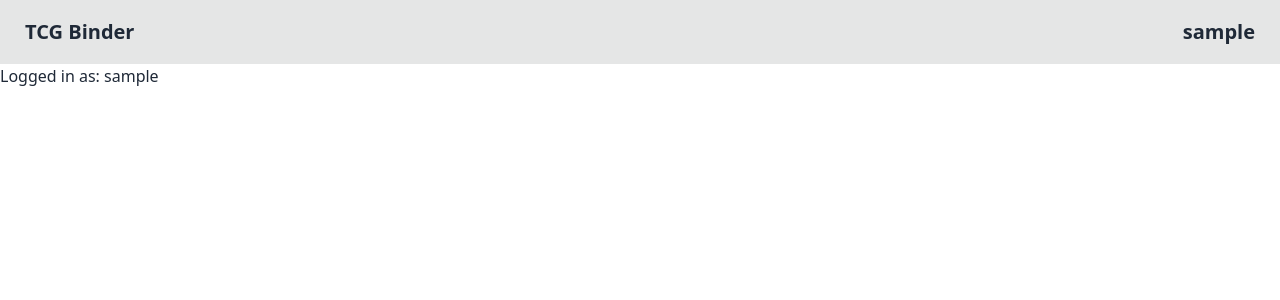
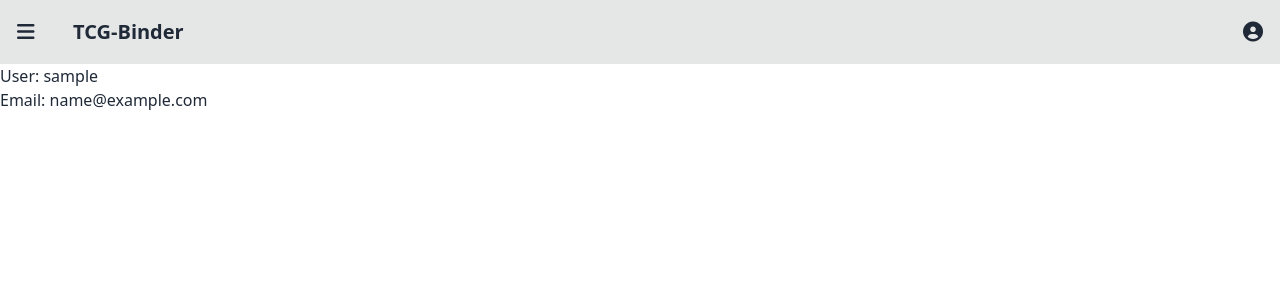
Before and after one commit to PepperJam-Loser/TCG-Binder, a Django app: page /accounts/profile/ in a window 1280 px wide. Shown: the top 300 px of the page. Run offline with Django 5.2, Linux system fonts and the light colour scheme; the visitor is signed in with stand-in values (Sample User, id 1); some libraries are stand-ins or nearby versions.

Commit message:
Basic Navbar

```diff
--- a/TCG_Binder/urls.py
+++ b/TCG_Binder/urls.py
@@ -22,5 +22,7 @@ urlpatterns = [
     path('', views.home, name="home"),
     path('admin/', admin.site.urls),
     path('accounts/', include('allauth.urls')),
-    path('accounts/profile/' , views.profile, name="profile" )
+    path('accounts/profile/' , views.profile, name="profile" ),
+    path('decks/', views.decks, name="decks" ),
+    path('addcard/', views.addcard, name="addcard" )
 ]
--- a/core/templates/main.html
+++ b/core/templates/main.html
@@ -11,6 +11,8 @@
         <link href="https://cdn.jsdelivr.net/npm/daisyui@4.7.2/dist/full.min.css" rel="stylesheet" type="text/css" />
         <script src="https://cdn.tailwindcss.com"></script>
         <link rel='stylesheet' type="text/css" href="{% static 'styles/main.css' %}">
+        <!--Using this for NavBar Icons-->
+        <link rel="stylesheet" href="https://cdnjs.cloudflare.com/ajax/libs/font-awesome/6.0.0-beta3/css/all.min.css">
 
     </head>
 
--- a/core/templates/navbar.html
+++ b/core/templates/navbar.html
@@ -1,22 +1,56 @@
 <div class="navbar bg-base-300 bg-base-100">
-    <div class="flex-1">
-        <a class="btn btn-ghost text-xl">TCG Binder</a>
+    <div class="flex-none gap-2">
+        <div class="absolute left-0">
+            <div class="dropdown dropdown-end">
+                <div tabindex="0">
+                    <a id="menu1Icon" class="btn btn-ghost text-xl" onclick="toggleDropdown('menu1', 'menu1Icon', 'fa-bars')">
+                        <i class="fas fa-bars"></i>
+                    </a>
+                </div>
+            </div>
+            <ul id="menu1" tabindex="0" class="absolute left-0 mt-3 z-[1] p-2 shadow menu menu-sm dropdown-content rounded bg-base-100 w-48" style="display: none;">
+                <li><a href="{% url 'decks' %}" class="justify-between">Decks</a></li>
+                <li><a href="{% url 'addcard' %}" class="justify-between">Add Card to DB</a></li>
+            </ul>
+        </div>
     </div>
+
+    <div class="flex-none gap-2">
+        <a href="{% url 'home' %}" class="absolute left-12 btn btn-ghost text-xl ml-2">TCG-Binder</a>
+        </a>
+    </div>
+
     <div class="flex-none gap-2">
         {% if user.is_authenticated %}
-            <div class="dropdown dropdown-end">
+            <div class="absolute right-0 dropdown dropdown-end">
                 <div tabindex="0" class="flex-1">
-                    <a class="btn btn-ghost text-xl">{{ request.user.username }}</a>
+                    <a id="menu2Icon" class="btn btn-ghost text-xl" onclick="toggleDropdown('menu2', 'menu2Icon', 'fa-user-circle')">
+                        <i class="fas fa-user-circle"></i>
+                    </a>
                 </div>
-                <ul tabindex="0" class="mt-3 z-[1] p-2 shadow menu menu-sm dropdown-content bg-base-100 rounded-box w-52">
+                <ul id="menu2" tabindex="0" class="absolute right-0 mt-3 z-[1] p-2 shadow menu menu-sm dropdown-content bg-base-100 rounded w-48" style="display: none;">
                     <li><a href="{% url 'profile' %}" class="justify-between">Profile</a></li>
                     <li><a href="{% url 'account_logout' %}">Logout</a></li>
                 </ul>
             </div>
         {% else %}
-            <div tabindex="0" class="flex-1">
-                <a href="{% url 'account_login' %}" class="btn btn-ghost text-xl">Login</a>
+            <div class="absolute right-0">
+                <a href="{% url 'account_login' %}" class="btn btn-ghost text-xl ml-2">Login</a>
             </div>
         {% endif %}
     </div>
 </div>
+
+<script>
+    function toggleDropdown(menuId, iconId, defaultIcon) {
+        var menu = document.getElementById(menuId);
+        var icon = document.getElementById(iconId);
+        if (menu.style.display === "block") {
+            menu.style.display = "none";
+            icon.innerHTML = '<i class="fas ' + defaultIcon + '"></i>'; // Change icon back to default
+        } else {
+            menu.style.display = "block";
+            icon.innerHTML = '<i class="fas fa-times"></i>'; // Change icon to X
+        }
+    }
+</script>
--- a/core/templates/pages/homepage.html
+++ b/core/templates/pages/homepage.html
@@ -1,3 +1,5 @@
+<!DOCTYPE html>
+
   {% extends 'main.html' %}
 
   {% load static %}
--- a/core/templates/users/profile.html
+++ b/core/templates/users/profile.html
@@ -2,7 +2,7 @@
 
 {% load static %}
 
-
 {% block content %}
-<h1>Logged in as: {{ request.user.username }}</h1>
+<h1>User: {{ request.user.username }}</h1>
+<h1>Email: {{ request.user.email }}</h1>
 {% endblock content %}
--- a/core/views.py
+++ b/core/views.py
@@ -7,3 +7,9 @@ def profile(request):
 
 def home(request):
     return render(request, 'pages/homepage.html')
+
+def decks(request):
+    return render(request, 'pages/decks.html')
+
+def addcard(request):
+    return render(request, 'pages/addcard.html')
```
Also changed, not shown: core/templates/pages/addcard.html (added, +20 -0 lines), core/templates/pages/decks.html (added, +20 -0 lines). Lines whose indentation alone changed are shown as unchanged.
